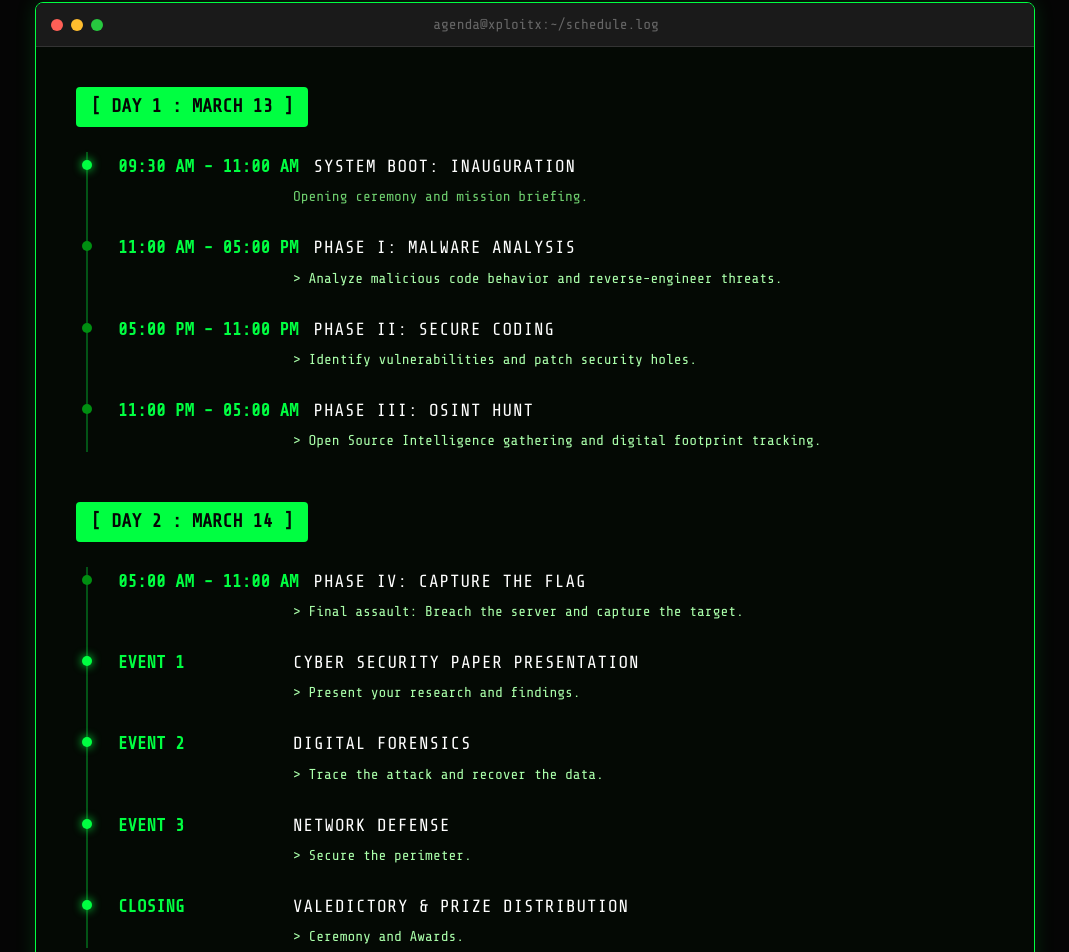
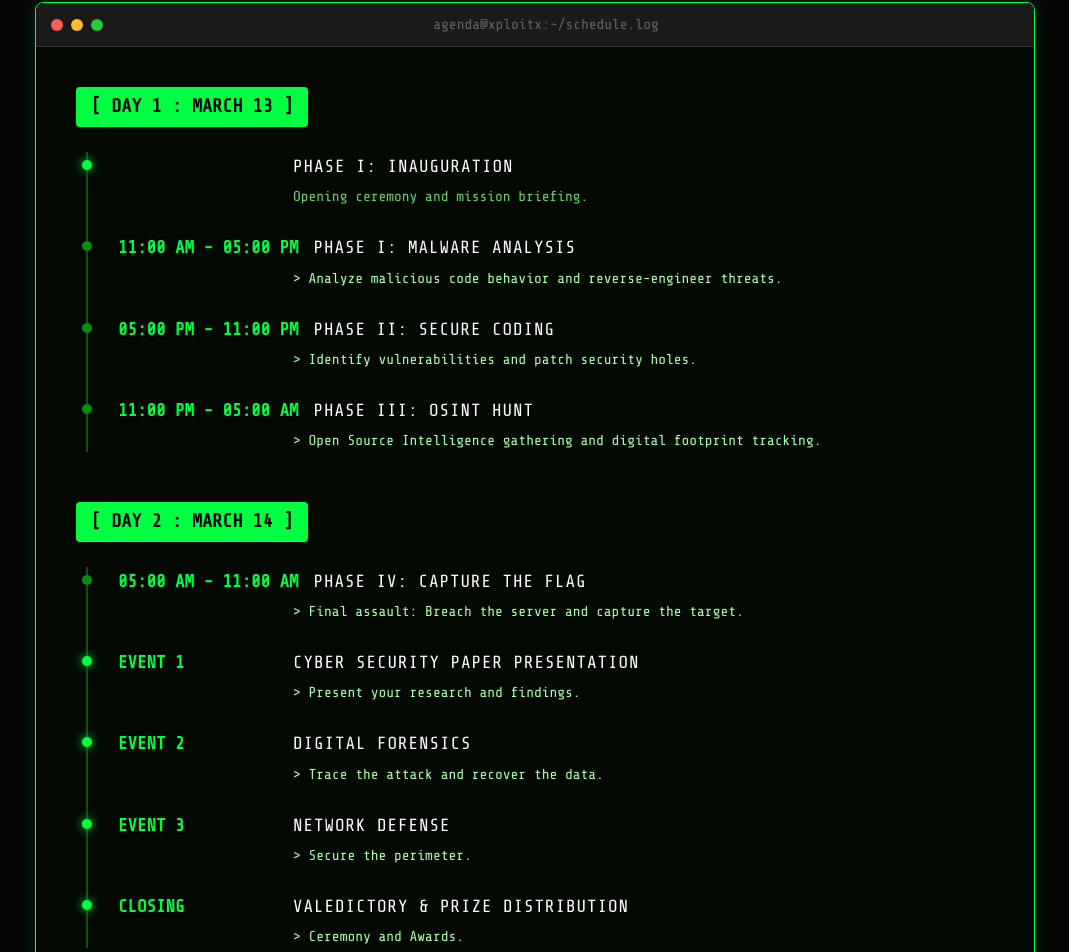
Before and after one commit to ashish1207kh/XploitX-2026, a website: page about.html in a window 1280 px wide. Shown: the part 2304-3256 px from the top of the page, without its empty margins (105-1174 px from the left). Drawn offline with nearby package versions, Linux system fonts and the light colour scheme; no server answers.

Commit message:
style(about): Remove time for first event and rename to PHASE I in about schedule

```diff
--- a/about.html
+++ b/about.html
@@ -172,11 +172,10 @@
                                     style="position: absolute; left: -6px; top: 8px; width: 10px; height: 10px; background: var(--neon-green); border-radius: 50%; box-shadow: 0 0 10px var(--neon-green);"></span>
                                 <div style="display: flex; flex-wrap: wrap; gap: 15px; align-items: baseline;">
                                     <span
-                                        style="color: var(--neon-green); font-weight: bold; font-size: 1.1rem; min-width: 160px;">09:30
-                                        AM - 11:00 AM</span>
+                                        style="color: var(--neon-green); font-weight: bold; font-size: 1.1rem; min-width: 160px;"></span>
                                     <span
-                                        style="color: white; font-size: 1.1rem; text-transform: uppercase; letter-spacing: 1px;">System
-                                        Boot: Inauguration</span>
+                                        style="color: white; font-size: 1.1rem; text-transform: uppercase; letter-spacing: 1px;">PHASE
+                                        I: INAUGURATION</span>
                                 </div>
                                 <div
                                     style="margin-top: 5px; color: #88ff88; font-size: 0.9rem; margin-left: 175px; opacity: 0.8;">
```
